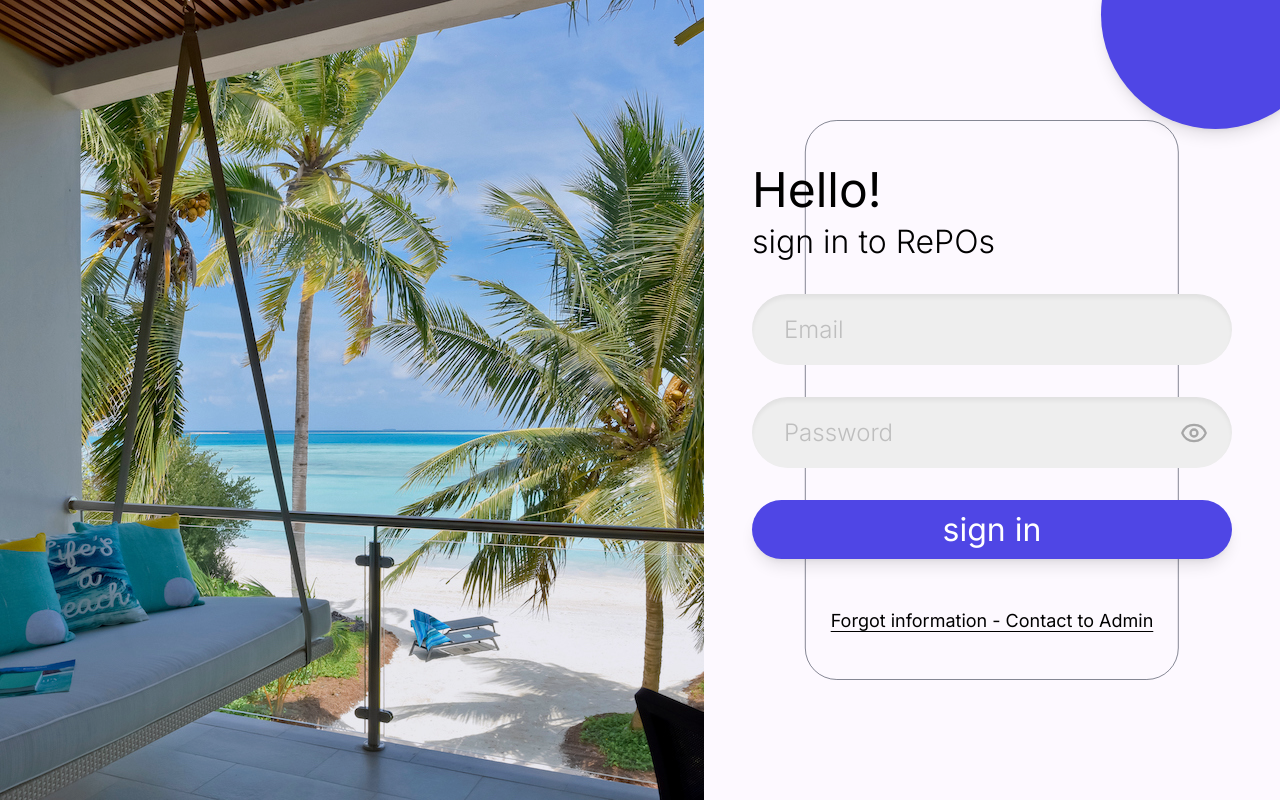
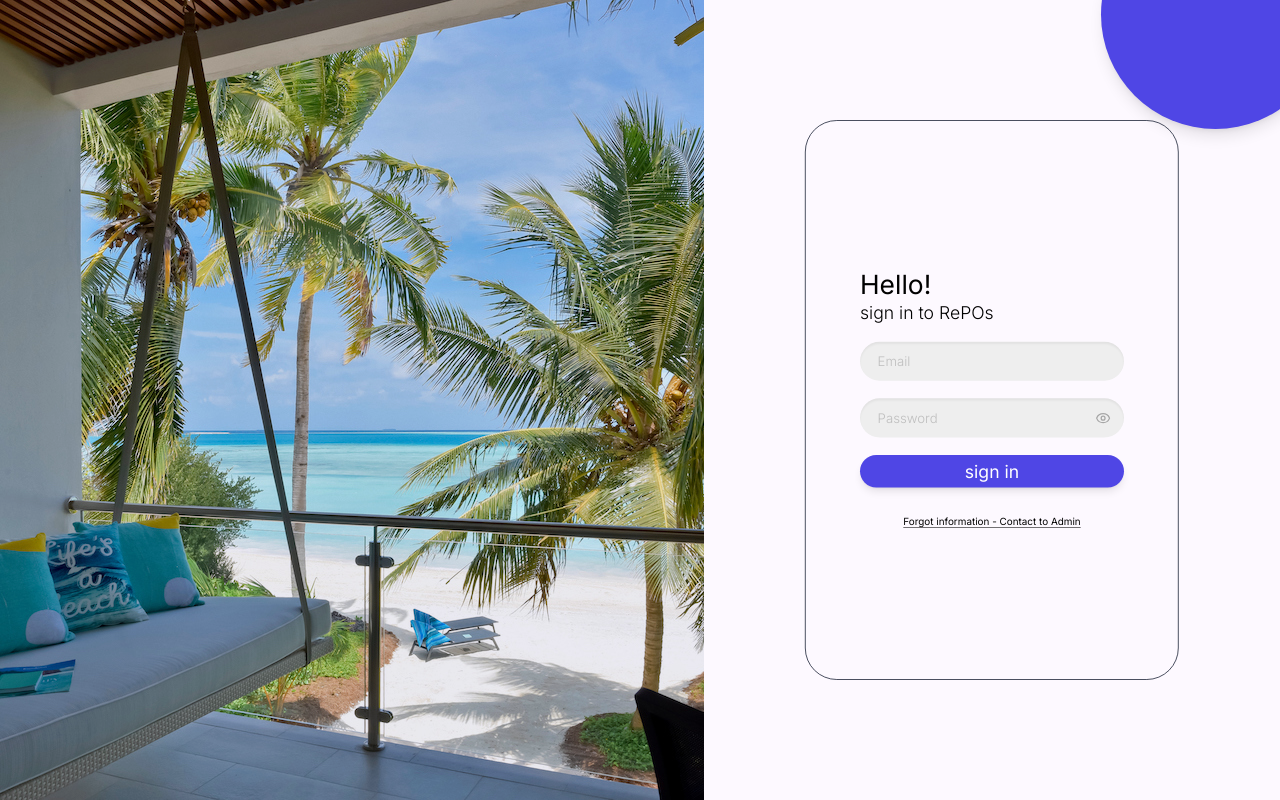
Before and after one commit to QuangManhAI/rental-saas-frontend, a Next.js app: page /login in a window 1280 px wide. Built offline with nearby package versions, Linux system fonts and the light colour scheme; no server answers.

Commit message:
style: Adjust login page border opacity and content scaling.

```diff
--- a/src/app/login/page.tsx
+++ b/src/app/login/page.tsx
@@ -43,11 +43,11 @@ export default function LoginPage() {
         <div className="absolute -top-[100px] -right-[50px] w-[229px] h-[229px] bg-[#4F46E5] rounded-full blur-2xl opacity-20 lg:opacity-100 lg:blur-none shadow-lg z-0" />
 
         {/* Center Outline Box (Subtle background decoration) */}
-        <div className="absolute top-1/2 left-1/2 -translate-x-1/2 -translate-y-1/2 w-[65%] h-[70%] border border-slate-900/50 rounded-[2rem] pointer-events-none hidden md:block" />
+        <div className="absolute top-1/2 left-1/2 -translate-x-1/2 -translate-y-1/2 w-[65%] h-[70%] border border-slate-900/75 rounded-[2rem] pointer-events-none hidden md:block" />
 
 
         {/* --- Main Login Content --- */}
-        <div className="max-w-[480px] w-full z-10 space-y-8">
+        <div className="max-w-[480px] w-full z-10 space-y-8 scale-55 origin-center">
 
           <div className="text-left space-y-2">
             <h1 className="text-[48px] leading-none font-normal text-black font-sans">
```
